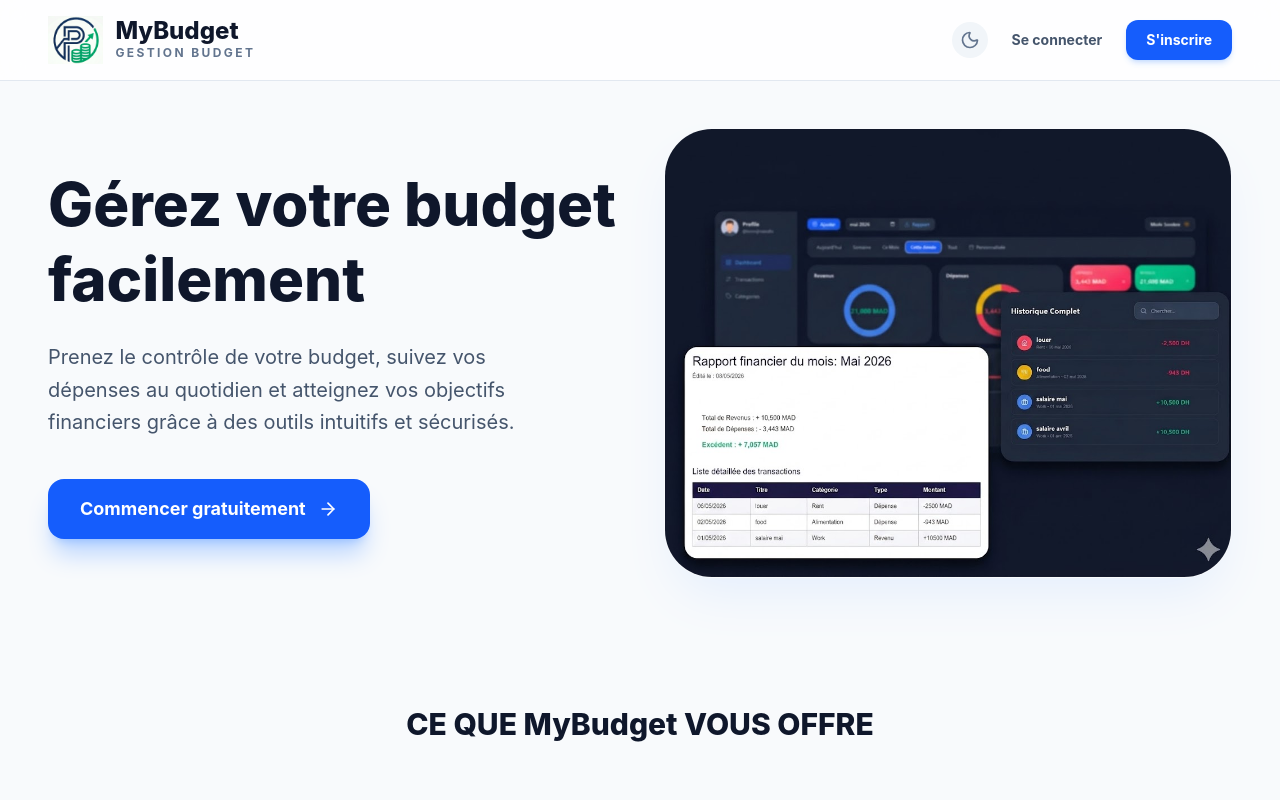
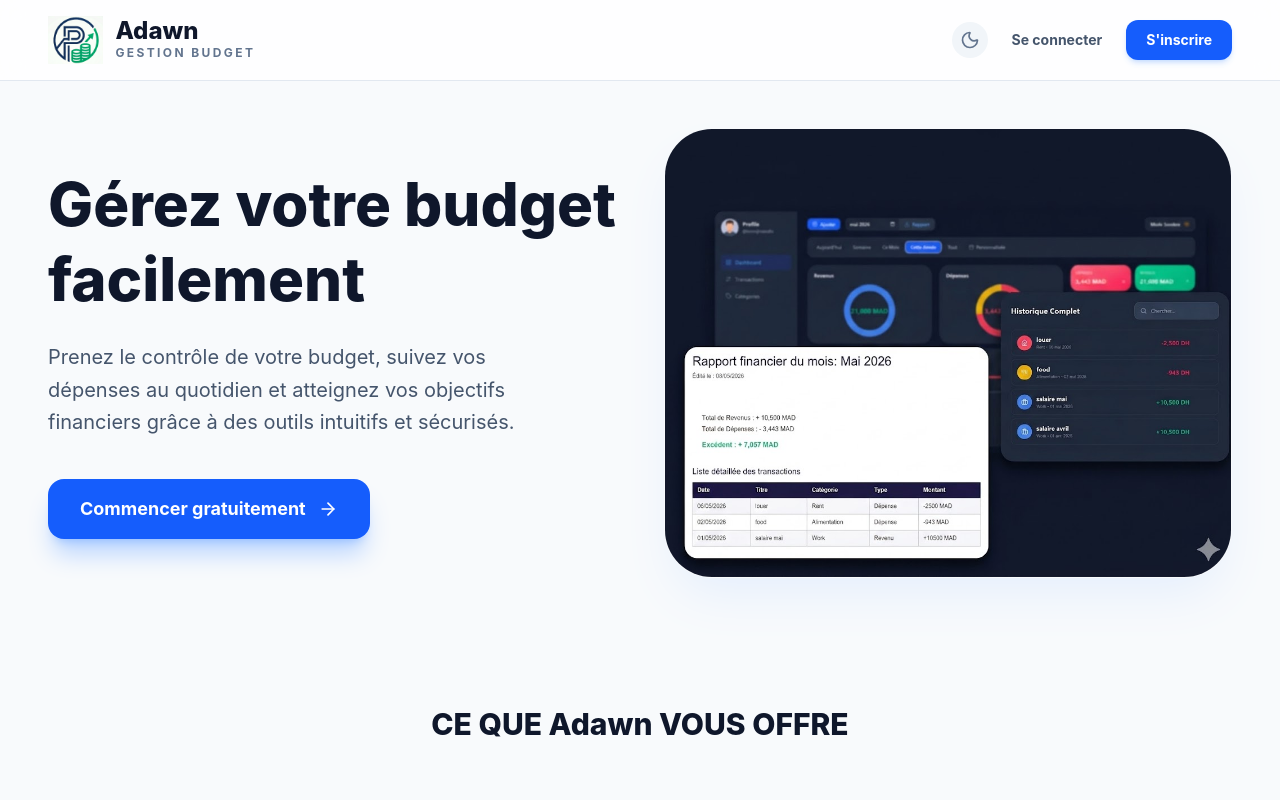
Before and after one commit to simohhhh/mybudget-frontend, a React (Vite) app: page / in a window 1280 px wide. Shown: the top 800 px of the page. Built offline with nearby package versions, Linux system fonts and the light colour scheme.

Commit message:
bdlna smya

```diff
--- a/src/components/WelcomeOnboarding.jsx
+++ b/src/components/WelcomeOnboarding.jsx
@@ -109,7 +109,7 @@
             <div className="bg-white/20 p-3 rounded-2xl backdrop-blur-sm mb-4">
               <Sparkles size={32} className="text-white" />
             </div>
-            <h2 className="text-3xl font-extrabold text-white mb-2">Bienvenue sur MyBudget !</h2>
+            <h2 className="text-3xl font-extrabold text-white mb-2">Bienvenue sur Adawn !</h2>
             <p className="text-blue-100 text-lg">Configurons votre espace en sélectionnant vos catégories principales.</p>
           </div>
         </div>
--- a/src/locales/en.json
+++ b/src/locales/en.json
@@ -1,6 +1,6 @@
 {
   "header": { "add": "Add New", "darkMode": "Dark Mode", "logout": "Logout" },
-  "sidebar": { "title": "Mon Budget", "dashboard": "Dashboard", "transactions": "Transactions", "categories": "Categories", "logout": "Logout" },
+  "sidebar": { "title": "Adawn", "dashboard": "Dashboard", "transactions": "Transactions", "categories": "Categories", "logout": "Logout" },
   "dashboard": { "title": "Overview", "income": "Income", "expenses": "Expenses", "incomeDetails": "Income Details", "expensesDetails": "Expenses Details", "balance": "Total Balance", "transactions": "Recent Transactions", "seeAll": "See all", "empty": "No transactions found.", "emptyMonth": "Empty Month", "emptyMonthDesc": "There are no transactions for this month. The PDF report cannot be generated." },
   "filters": { "today": "Today", "week": "This Week", "month": "This Month", "year": "This Year", "all": "All Time", "custom": "Custom" },
   "transactions": {
--- a/src/locales/fr.json
+++ b/src/locales/fr.json
@@ -1,6 +1,6 @@
 {
   "header": { "add": "Ajouter", "darkMode": "Mode Sombre", "logout": "Se déconnecter" },
-  "sidebar": { "title": "Mon Budget", "dashboard": "Dashboard", "transactions": "Transactions", "categories": "Catégories", "logout": "Déconnexion" },
+  "sidebar": { "title": "Adawn", "dashboard": "Dashboard", "transactions": "Transactions", "categories": "Catégories", "logout": "Déconnexion" },
   "dashboard": { "title": "Vue d'ensemble", "income": "Revenus", "expenses": "Dépenses", "incomeDetails": "Détails Revenus", "expensesDetails": "Détails Dépenses", "balance": "Solde Global", "transactions": "Transactions", "seeAll": "Voir tout", "empty": "Aucune transaction.", "emptyMonth": "Mois vide", "emptyMonthDesc": "Il n'y a aucune transaction pour ce mois. Le rapport PDF ne peut pas être généré." },
   "filters": { "today": "Aujourd'hui", "week": "Semaine", "month": "Ce mois", "year": "Cette année", "all": "Tout", "custom": "Personnalisée" },
   "transactions": {
--- a/src/pages/LandingPage.jsx
+++ b/src/pages/LandingPage.jsx
@@ -43,7 +43,7 @@
             {/* Le bloc avec les deux phrases */}
             <div className="flex flex-col justify-center">
               <span className="text-xl md:text-2xl font-extrabold text-slate-900 dark:text-white leading-none">
-                MyBudget
+                Adawn
               </span>
               <span className="text-[0.65rem] md:text-xs font-bold text-slate-500 dark:text-slate-400 tracking-[0.2em] mt-0.5 uppercase">
                 Gestion Budget
@@ -133,7 +133,7 @@
         <section className="max-w-7xl mx-auto px-6 md:px-12 w-full mt-32 mb-12">
           <div className="text-center mb-16">
             <h2 className="text-3xl font-extrabold text-slate-900 dark:text-white">
-              {t('landing.featuresTitle', 'CE QUE MyBudget VOUS OFFRE')}
+              {t('landing.featuresTitle', 'CE QUE Adawn VOUS OFFRE')}
             </h2>
           </div>
 
@@ -189,7 +189,7 @@
       <footer className="bg-white dark:bg-slate-900 border-t border-slate-200 dark:border-slate-800 py-8 transition-colors duration-300">
         <div className="max-w-7xl mx-auto px-6 flex flex-col md:flex-row items-center justify-between gap-4 text-sm font-medium text-slate-500 dark:text-slate-400">
           <p>
-            {t('landing.footer', '© {{year}} MyBudget. Tous droits réservés.', { year: currentYear })}
+            {t('landing.footer', '© {{year}} Adawn. Tous droits réservés.', { year: currentYear })}
           </p>
         </div>
       </footer>
--- a/src/pages/Login.jsx
+++ b/src/pages/Login.jsx
@@ -49,7 +49,7 @@
 
         <div className="flex justify-center items-center gap-3 mb-8 text-blue-600 dark:text-blue-500">
           <Wallet size={36} />
-          <span className="text-3xl font-extrabold tracking-tight text-slate-900 dark:text-white">MyBudget</span>
+          <span className="text-3xl font-extrabold tracking-tight text-slate-900 dark:text-white">Adawn</span>
         </div>
 
         <div className="text-center mb-8">
--- a/src/pages/Register.jsx
+++ b/src/pages/Register.jsx
@@ -93,7 +93,7 @@
         {/* LOGO CLIQUABLE VERS L'ACCUEIL */}
         <Link to="/" className="flex justify-center items-center gap-3 mb-8 text-blue-600 dark:text-blue-500 hover:opacity-80 transition-opacity">
           <Wallet size={36} />
-          <span className="text-3xl font-extrabold text-slate-900 dark:text-white">MyBudget</span>
+          <span className="text-3xl font-extrabold text-slate-900 dark:text-white">Adawn</span>
         </Link>
 
         <div className="text-center mb-8">
```
